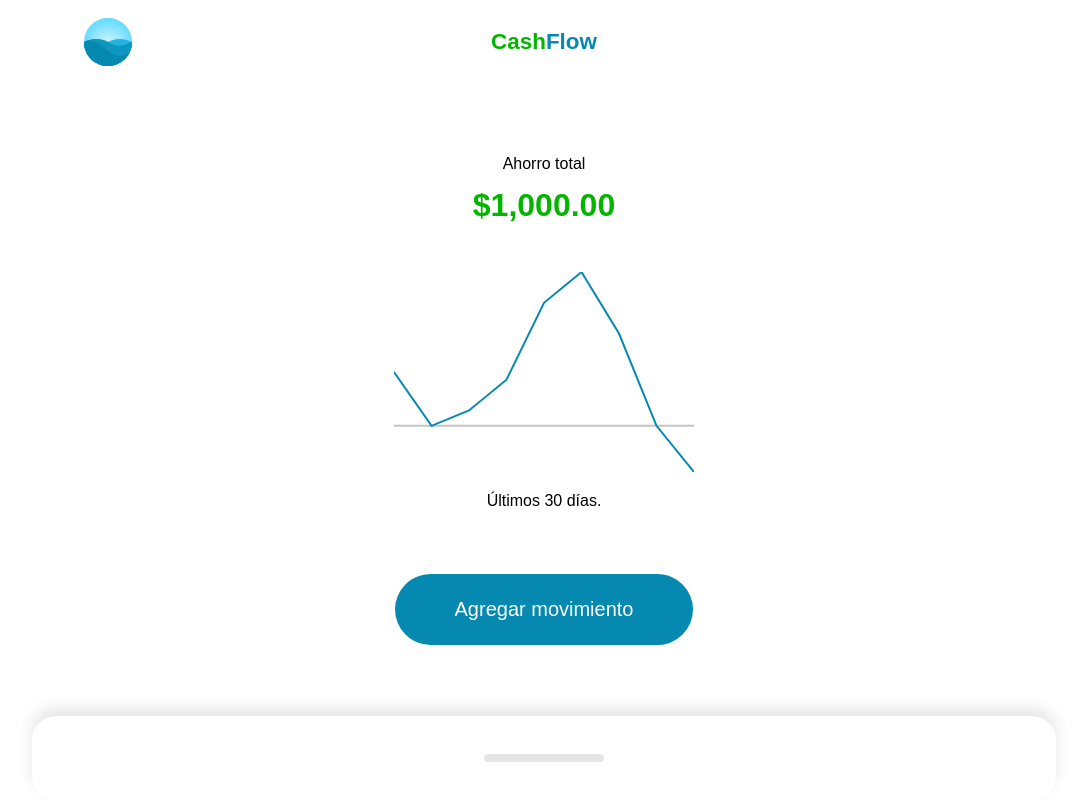
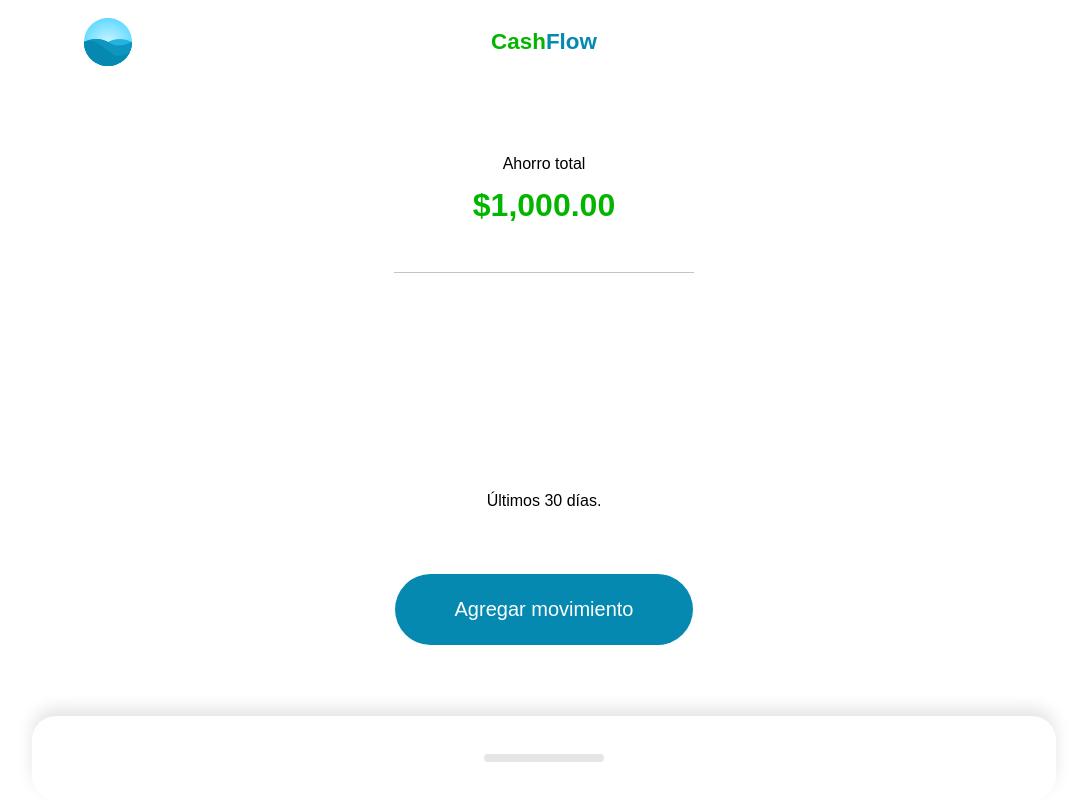
Before and after one commit to euss99/CashFlow, a Vue app: page / in a window 1280 px wide. Shown: the whole page, without its empty margins (96-1183 px from the left). Built offline with nearby package versions, Linux system fonts and the light colour scheme.

Commit message:
[ADD] Agregar y quitar

```diff
--- a/src/components/Home.vue
+++ b/src/components/Home.vue
@@ -21,7 +21,7 @@
         </template>
         <!-- Action -->
         <template #action>
-          <action />
+          <action @create="create" />
         </template>
       </resume-home>
     </template>
@@ -30,6 +30,7 @@
     <template #movements>
       <movements-home
         :movements="movements"
+        @remove="remove"
       />
     </template>
 
@@ -59,67 +60,12 @@
       return {
         amount: null,
         date: null,
-        movements: [
-          {
-            id: 1,
-            title: "Movimiento",
-            description: "Deposito de salario",
-            amount: 100,
-            time: new Date("02-21-2023"),
-          },
-          {
-            id: 2,
-            title: "Movimiento 1",
-            description: "Deposito de honorarios",
-            amount: 200,
-            time: new Date("02-18-2023"),
-          },
-          {
-            id: 3,
-            title: "Movimiento 3",
-            description: "Comida",
-            amount: 500,
-            time: new Date("02-15-2023"),
-          },
-          {
-            id: 4,
-            title: "Movimiento 4",
-            description: "Colegiatura",
-            amount: 200,
-            time: new Date("02-14-2023"),
-          },
-          {
-            id: 5,
-            title: "Movimiento 5",
-            description: "Reparación equipo",
-            amount: -400,
-            time: new Date("02-06-2023"),
-          },
-          {
-            id: 6,
-            title: "Movimiento 6",
-            description: "Reparación equipo",
-            amount: -600,
-            time: new Date("02-02-2023"),
-          },
-          {
-            id: 7,
-            title: "Movimiento 7",
-            description: "Reparación equipo",
-            amount: -300,
-            time: new Date("01-25-2023"),
-          },
-          {
-            id: 8,
-            title: "Movimiento 8",
-            description: "Reparación equipo",
-            amount: 500,
-            time: new Date("01-24-2023"),
-          },
-        ],
+        movements: [],
       }
     },
+    // computed es un objeto que contiene funciones que se ejecutan cada vez que se actualiza el DOM.
     computed: {
+      // amounts es un arreglo que contiene los montos de los movimientos de los últimos 30 días.
       amounts() {
         const last30days = this.movements
           .filter(movement => {
@@ -137,6 +83,18 @@
         })
       },
     },
+    // methods es un objeto que contiene funciones que se ejecutan cuando se llama a la función.
+    methods: {
+      // create es una función que crea un nuevo movimiento.
+      create(movement) {
+        this.movements.push(movement);
+      },
+      // remove es una función que elimina un movimiento.
+      remove(id) {
+        const index = this.movements.findIndex(movement => movement.id === id); // Obtiene el índice del movimiento a eliminar.
+        this.movements.splice(index, 1); // Elimina el movimiento.
+      },
+    },
   };
 
 </script>
--- a/src/components/Movements/Movements.vue
+++ b/src/components/Movements/Movements.vue
@@ -16,7 +16,7 @@
 </template>
 
 <script setup>
-    import { defineProps } from 'vue';
+    import { defineProps, defineEmits } from 'vue';
     // defineProps es una función que nos permite definir las propiedades que va a recibir el componente.
 
     import Movement from './Movement.vue';
@@ -31,9 +31,11 @@
         },
     });
 
+    const emit = defineEmits(["remove"]); // Se usa defineEmits para poder emitir un evento llamado "remove" que se va a usar en el componente padre.
+
     // Función de remove
     const remove = (id) => {
-        console.log("remove", id);
+        emit("remove", id);
     }
 </script>
 
--- a/src/components/Resume/Action.vue
+++ b/src/components/Resume/Action.vue
@@ -36,17 +36,28 @@
 
 <script setup>
     import Modal from "./Modal.vue";
-    import currencyFormatter from "@/javascript/currencyFormater";
 
-    import { ref } from "vue";
+    import { ref, defineEmits } from "vue";
     const showModal = ref(false); // Se usa ref para poder cambiar el valor de la variable showModal, que por defecto es false ya que no se ha hecho click en el botón.
     const title = ref(""); // Se usa ref para poder cambiar el valor de la variable title, que por defecto es "" ya que no se ha escrito nada en el input.
     const amount = ref(0); // Se usa ref para poder cambiar el valor de la variable amount, que por defecto es 0 ya que no se ha escrito nada en el input.
     const description = ref(""); // Se usa ref para poder cambiar el valor de la variable description, que por defecto es "" ya que no se ha escrito nada en el input.
     const movementType = ref("Ingreso"); // Se usa ref para poder cambiar el valor de la variable movementType, que por defecto es "Ingreso" ya que es el valor que se le asigna al input.
 
+    const emit = defineEmits(["create"]); // Se usa defineEmits para poder emitir un evento llamado "create" que se va a usar en el componente padre.
+
+    // Se crea la función submit que se va a ejecutar cuando se haga click en el botón "Agregar movimiento".
     const submit = () => {
-        showModal.value = false; // Se cambia el valor de la variable showModal a false para que se cierre el modal.
+        showModal.value = false; // Se cambia el valor de showModal a false para que se cierre el modal.
+        emit("create", {
+            // Se emite el evento "create" con los datos del formulario.
+            title: title.value,
+            description: description.value,
+            amount: movementType.value === "Ingreso" ? amount.value : -amount.value, // Se usa un ternario para que si el tipo de movimiento es "Ingreso" se le asigne el valor de amount, y si es "Gasto" se le asigne el valor de amount pero con un signo negativo.
+            time: new Date(), // Se usa new Date() para que se le asigne la fecha y hora actual.
+            id: new Date().getTime(), // Se usa new Date().getTime() para que se le asigne un id único.
+        });
+
     }
 </script>
 
```
